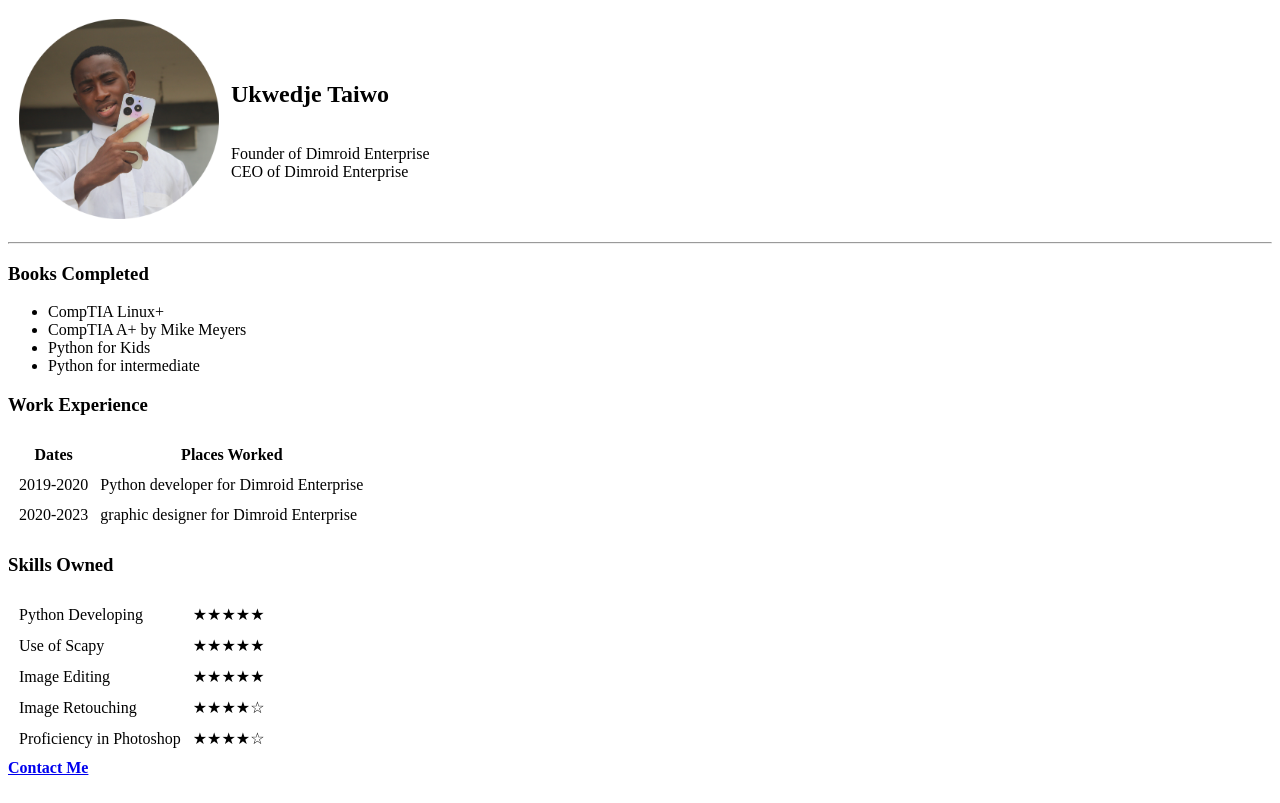
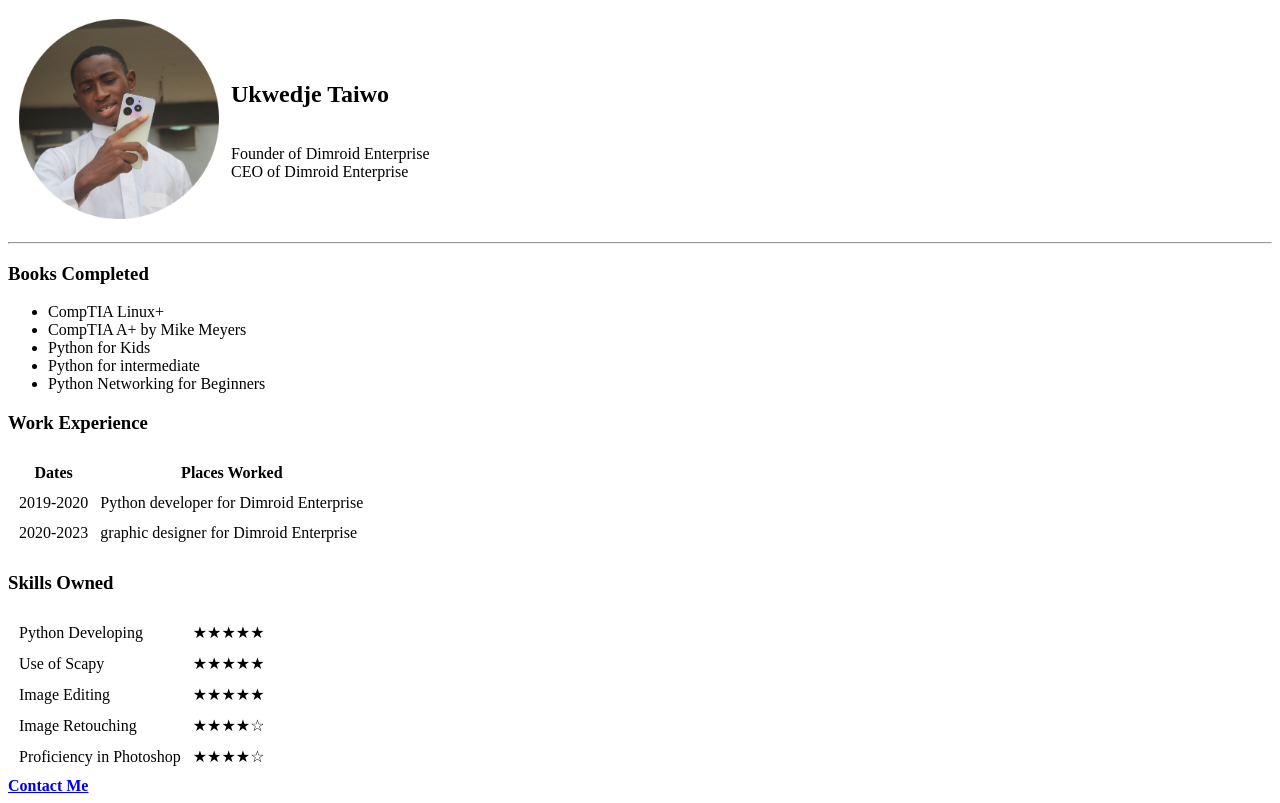
Before and after one commit to Dimroid/CV, a plain HTML site: page index.html in a window 1280 px wide. Drawn offline with Linux system fonts and the light colour scheme.

Commit message:
Index.html

```diff
--- a/index.html
+++ b/index.html
@@ -23,6 +23,7 @@
 <li>CompTIA A+ by Mike Meyers</li>
 <li>Python for Kids</li>
 <li>Python for intermediate</li>
+<li>Python Networking for Beginners</li>
 </ul>
 
 <h3> Work Experience</h3>
```
